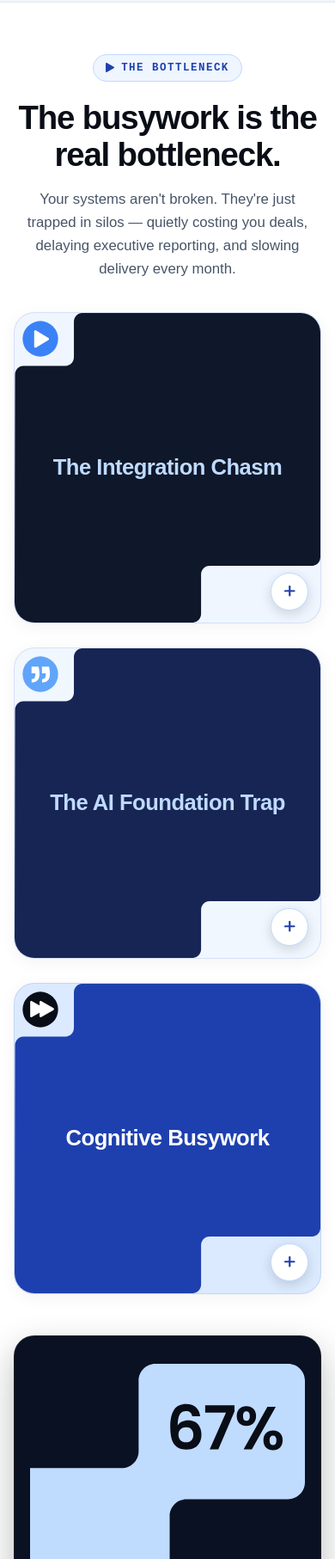
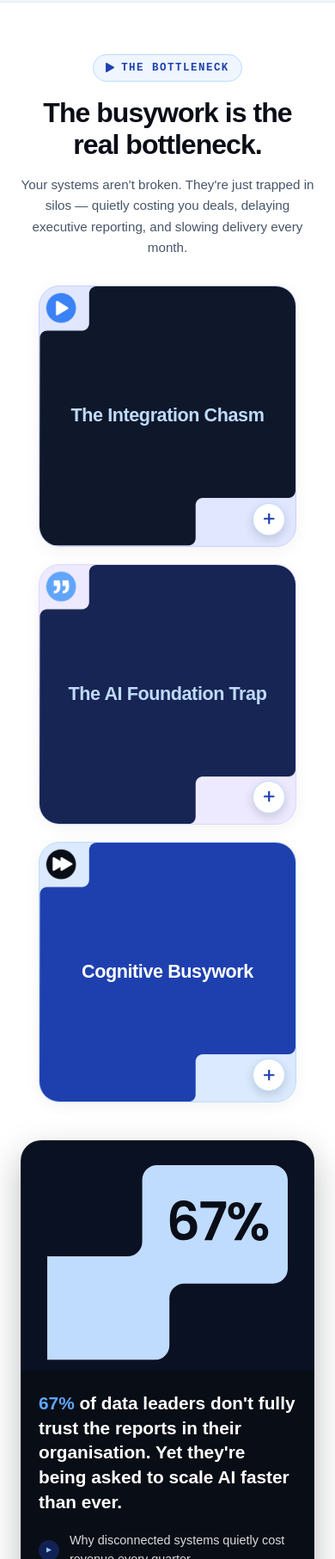
Before and after one commit to PravinG0/Aark-Innovations, a plain HTML site: page index.html in a window 390 px wide. Shown: the part 5462-7275 px from the top of the page at 86% size. Drawn offline with Linux system fonts and the light colour scheme.

Commit message:
Refine Section 06: reduce container width to 980px, adjust box dimensions, and add authentic scale and icon zoom hover micro-interactions

```diff
--- a/styles.css
+++ b/styles.css
@@ -2658,19 +2658,28 @@ button {
 /* ==========================================================================
    SECTION 06: EVENT HIGHLIGHTS & BOTTLENECK / THE DATA TRUST GAP
    Theme: Royal Blue (#1e40af), Deep Navy (#090d16 / #172554), Soft Tints
-   Preserving 1:1 original visual layout, notched cards & interactive reveals
+   Preserving 1:1 Ataccama layout proportions & authentic micro-interactions
    ========================================================================== */
 .event-highlights {
-  padding: 100px 0 120px;
+  padding: 90px 0 110px;
   overflow: hidden;
   background-color: #ffffff;
   border-top: 1px solid var(--grid-line, #e2e8f0);
 }
 
+/* Reduced Container Width: 980px max-width, comfortably centered */
+.event-highlights .shell {
+  max-width: 980px !important;
+  width: calc(100% - 48px) !important;
+  margin-inline: auto !important;
+  padding-left: 0 !important;
+  padding-right: 0 !important;
+}
+
 .event-highlights__header {
   text-align: center;
-  max-width: 820px;
-  margin: 0 auto 56px;
+  max-width: 720px;
+  margin: 0 auto 48px;
 }
 
 .event-highlights__header .eyebrow-badge {
@@ -2687,7 +2696,7 @@ button {
   border: 1px solid #bfdbfe;
   padding: 6px 14px;
   border-radius: 999px;
-  margin-bottom: 20px;
+  margin-bottom: 18px;
 }
 
 .event-highlights__header .eyebrow-badge svg {
@@ -2701,66 +2710,70 @@ button {
 
 .event-highlights__title {
   font-family: var(--font-display, 'ClashGrotesk', sans-serif);
-  font-size: clamp(2.4rem, 4.5vw, 3.5rem);
+  font-size: clamp(2rem, 3.8vw, 2.75rem);
   font-weight: 700;
   letter-spacing: -0.03em;
   color: #090d16;
-  line-height: 1.12;
-  margin-bottom: 18px;
+  line-height: 1.15;
+  margin-bottom: 16px;
 }
 
 .event-highlights__subtitle {
   font-family: var(--font-body, sans-serif);
-  font-size: clamp(1.05rem, 1.5vw, 1.2rem);
+  font-size: clamp(0.95rem, 1.25vw, 1.05rem);
   color: #475569;
   line-height: 1.6;
-  max-width: 680px;
+  max-width: 600px;
   margin: 0 auto;
 }
 
-/* 3-Card Interactive Grid */
+/* 3-Card Interactive Grid: Compact Width (max 960px) & 20px gaps */
 .cards-grid {
   display: grid;
-  grid-template-columns: repeat(3, 1fr);
-  gap: 28px;
-  margin-bottom: 48px;
-}
-
-/* Zoom Card Component */
+  grid-template-columns: repeat(3, minmax(0, 300px));
+  justify-content: center;
+  gap: 20px;
+  margin-bottom: 44px;
+}
+
+/* Compact Zoom Card (max-width: 300px, aspect-ratio: 267 / 270) */
 .fwrd-zoom-card {
   position: relative;
   width: 100%;
+  max-width: 300px;
   aspect-ratio: 267 / 270;
   border-radius: 24px;
   overflow: hidden;
   cursor: pointer;
-  padding: 24px;
+  padding: 20px;
   display: flex;
   align-items: center;
   justify-content: center;
-  border: 1px solid rgba(30, 64, 175, 0.12);
-  box-shadow: 0 4px 20px rgba(9, 13, 22, 0.05);
-  transition: transform 0.4s cubic-bezier(0.16, 1, 0.3, 1), box-shadow 0.4s cubic-bezier(0.16, 1, 0.3, 1), border-color 0.3s ease;
+  box-shadow: 0 4px 18px rgba(9, 13, 22, 0.05);
+  transform: translateZ(0);
+  transition: transform 0.35s cubic-bezier(0.16, 1, 0.3, 1), box-shadow 0.35s cubic-bezier(0.16, 1, 0.3, 1);
   user-select: none;
 }
 
 .fwrd-zoom-card:hover {
-  transform: translateY(-6px);
-  box-shadow: 0 16px 36px rgba(30, 64, 175, 0.15);
-  border-color: #1e40af;
-}
-
-/* Specific Card Outer Wrappers (Royal & Navy Accents) */
+  transform: translateY(-4px);
+  box-shadow: 0 16px 36px rgba(16, 8, 39, 0.12);
+}
+
+/* Specific Card Outer Wrappers with distinct soft backgrounds */
 .fwrd-zoom-card--purple {
-  background-color: #eff6ff;
+  background-color: #e0e7ff;
+  border: 1px solid #c7d2fe;
 }
 
 .fwrd-zoom-card--pink {
-  background-color: #f0f7ff;
+  background-color: #ede9fe;
+  border: 1px solid #ddd6fe;
 }
 
 .fwrd-zoom-card--yellow {
   background-color: #dbeafe;
+  border: 1px solid #bfdbfe;
 }
 
 /* Background Notched Silhouette SVG */
@@ -2777,6 +2790,22 @@ button {
   width: 100%;
   height: 100%;
   display: block;
+  overflow: visible;
+}
+
+/* Silhouette Vector & Icon Transitions (Ataccama Physics) */
+.fwrd-zoom-card .fwrd-background path {
+  transition: transform 0.5s cubic-bezier(0.68, -0.55, 0.27, 1.4);
+  transform-box: view-box;
+  transform-origin: 133.5px 135px;
+  will-change: transform;
+}
+
+.fwrd-zoom-card .fwrd-icon {
+  transition: transform 0.5s cubic-bezier(0.68, -0.55, 0.27, 1.4);
+  transform-box: view-box;
+  transform-origin: 22.5px 22.5px;
+  will-change: transform;
 }
 
 /* Card Title Layer (Default visible) */
@@ -2788,16 +2817,16 @@ button {
   align-items: center;
   justify-content: center;
   text-align: center;
-  padding: 32px 28px;
-  transition: opacity 0.35s cubic-bezier(0.16, 1, 0.3, 1), transform 0.35s cubic-bezier(0.16, 1, 0.3, 1);
+  padding: 24px 20px;
+  transition: opacity 0.3s ease-in-out, transform 0.3s ease-in-out;
 }
 
 .fwrd-zoom-card__title {
   font-family: var(--font-display, 'ClashGrotesk', sans-serif);
-  font-size: clamp(1.6rem, 2.2vw, 2.15rem);
+  font-size: clamp(1.35rem, 1.7vw, 1.6rem);
   font-weight: 700;
   letter-spacing: -0.02em;
-  line-height: 1.2;
+  line-height: 1.25;
 }
 
 .fwrd-zoom-card--purple .fwrd-zoom-card__title {
@@ -2819,17 +2848,17 @@ button {
   z-index: 2;
   display: flex;
   align-items: flex-start;
-  padding: 68px 28px 40px;
+  padding: 56px 20px 32px;
   opacity: 0;
-  transform: translateY(14px);
+  transform: translateY(8px);
   pointer-events: none;
-  transition: opacity 0.35s cubic-bezier(0.16, 1, 0.3, 1), transform 0.35s cubic-bezier(0.16, 1, 0.3, 1);
+  transition: opacity 0.3s ease-in-out, transform 0.3s ease-in-out;
 }
 
 .fwrd-zoom-card__desc {
   font-family: var(--font-body, sans-serif);
-  font-size: clamp(0.92rem, 1.15vw, 1.02rem);
-  line-height: 1.6;
+  font-size: clamp(0.82rem, 1vw, 0.88rem);
+  line-height: 1.5;
   font-weight: 500;
   margin: 0;
 }
@@ -2840,80 +2869,93 @@ button {
   color: #ffffff;
 }
 
-/* Active / Expanded State */
+/* ==========================================================================
+   HOVER & ACTIVE MICRO-INTERACTIONS
+   - Silhouette scales up by 3, cleanly covering the entire box
+   - Play/Badge icon in top-left scales up by 1.5
+   - Title fades out, description fades in
+   - Plus flips to Minus
+   ========================================================================== */
+.fwrd-zoom-card:hover .fwrd-background path,
+.fwrd-zoom-card.is-active .fwrd-background path {
+  transform: scale(3);
+}
+
+.fwrd-zoom-card:hover .fwrd-icon,
+.fwrd-zoom-card.is-active .fwrd-icon {
+  transform: scale(1.5);
+}
+
+.fwrd-zoom-card:hover .fwrd-zoom-card__title-layer,
 .fwrd-zoom-card.is-active .fwrd-zoom-card__title-layer {
   opacity: 0;
-  transform: translateY(-14px);
+  transform: translateY(-8px);
   pointer-events: none;
 }
 
+.fwrd-zoom-card:hover .fwrd-zoom-card__text-layer,
 .fwrd-zoom-card.is-active .fwrd-zoom-card__text-layer {
   opacity: 1;
   transform: translateY(0);
   pointer-events: auto;
 }
 
-/* Bottom Right Corner Cutout Toggle Button */
+/* Corner Cutout Toggle Button */
 .fwrd-zoom-card__toggle {
   position: absolute;
-  bottom: 14px;
-  right: 14px;
+  bottom: 12px;
+  right: 12px;
   z-index: 3;
-  width: 44px;
-  height: 44px;
+  width: 38px;
+  height: 38px;
   border-radius: 50%;
   background: #ffffff;
   display: flex;
   align-items: center;
   justify-content: center;
-  box-shadow: 0 4px 14px rgba(0, 0, 0, 0.15);
-  transition: transform 0.3s cubic-bezier(0.34, 1.56, 0.64, 1), background 0.2s ease;
+  box-shadow: 0 4px 12px rgba(0, 0, 0, 0.15);
+  transition: transform 0.35s cubic-bezier(0.34, 1.56, 0.64, 1), background 0.2s ease, border-color 0.2s ease;
   cursor: pointer;
   border: 1px solid #bfdbfe;
 }
 
-.fwrd-zoom-card:hover .fwrd-zoom-card__toggle {
-  transform: scale(1.1);
-  background: #eff6ff;
-  border-color: #1e40af;
-}
-
-.fwrd-zoom-card__toggle-plus,
-.fwrd-zoom-card__toggle-minus {
-  transition: transform 0.3s cubic-bezier(0.16, 1, 0.3, 1), opacity 0.25s ease;
-}
-
-.fwrd-zoom-card__toggle-minus {
-  display: none;
-}
-
+.fwrd-zoom-card:hover .fwrd-zoom-card__toggle-plus,
 .fwrd-zoom-card.is-active .fwrd-zoom-card__toggle-plus {
   display: none;
 }
 
+.fwrd-zoom-card:hover .fwrd-zoom-card__toggle-minus,
 .fwrd-zoom-card.is-active .fwrd-zoom-card__toggle-minus {
   display: block;
 }
 
+.fwrd-zoom-card:hover .fwrd-zoom-card__toggle,
 .fwrd-zoom-card.is-active .fwrd-zoom-card__toggle {
   transform: rotate(180deg);
   background: #1e40af;
   border-color: #1e40af;
 }
 
+.fwrd-zoom-card:hover .fwrd-zoom-card__toggle-minus line,
 .fwrd-zoom-card.is-active .fwrd-zoom-card__toggle-minus line {
   stroke: #ffffff;
 }
 
-/* Lower Stat Banner (67% Callout) */
+.fwrd-zoom-card__toggle-minus {
+  display: none;
+}
+
+/* Lower Stat Banner (67% Callout) - Matching the 960px width */
 .stat-banner {
+  max-width: 960px;
+  margin: 0 auto;
   background-color: #090d16;
   border: 1px solid rgba(255, 255, 255, 0.08);
   border-radius: 24px;
   overflow: hidden;
   box-shadow: 0 16px 40px rgba(9, 13, 22, 0.28);
   display: grid;
-  grid-template-columns: 340px 1fr;
+  grid-template-columns: 300px 1fr;
   align-items: center;
   position: relative;
 }
@@ -2926,18 +2968,18 @@ button {
   justify-content: center;
   background: rgba(30, 64, 175, 0.08);
   overflow: hidden;
-  padding: 16px;
+  padding: 12px;
 }
 
 .stat-banner__art svg {
   width: 100%;
   height: auto;
-  max-width: 320px;
+  max-width: 280px;
   display: block;
 }
 
 .stat-banner__content {
-  padding: 56px 48px;
+  padding: 44px 40px;
   display: flex;
   flex-direction: column;
   justify-content: center;
@@ -2945,18 +2987,18 @@ button {
 
 .stat-banner__heading {
   font-family: var(--font-display, 'ClashGrotesk', sans-serif);
-  font-size: clamp(1.45rem, 2.2vw, 1.95rem);
+  font-size: clamp(1.3rem, 1.8vw, 1.65rem);
   font-weight: 600;
   color: #ffffff;
   line-height: 1.38;
-  margin-bottom: 24px;
+  margin-bottom: 20px;
 }
 
 .stat-banner__list {
   list-style: none;
   display: flex;
   flex-direction: column;
-  gap: 16px;
+  gap: 14px;
   padding: 0;
   margin: 0;
 }
@@ -2965,7 +3007,7 @@ button {
   display: flex;
   align-items: center;
   gap: 12px;
-  font-size: clamp(0.95rem, 1.2vw, 1.05rem);
+  font-size: clamp(0.9rem, 1.1vw, 1rem);
   color: rgba(255, 255, 255, 0.85);
   font-weight: 500;
   transition: color 0.18s ease, transform 0.18s ease;
@@ -2978,8 +3020,8 @@ button {
 }
 
 .stat-banner__item-icon {
-  width: 26px;
-  height: 26px;
+  width: 24px;
+  height: 24px;
   flex-shrink: 0;
   display: inline-flex;
   align-items: center;
@@ -2999,7 +3041,7 @@ button {
 /* Responsive Breakpoints for Section 06 */
 @media (max-width: 992px) {
   .cards-grid {
-    grid-template-columns: repeat(2, 1fr);
+    grid-template-columns: repeat(2, minmax(0, 300px));
   }
 
   .stat-banner {
@@ -3007,18 +3049,18 @@ button {
   }
 
   .stat-banner__art {
-    padding-top: 32px;
+    padding-top: 28px;
   }
 
   .stat-banner__content {
-    padding: 36px 32px 48px;
-  }
-}
-
-@media (max-width: 640px) {
+    padding: 32px 28px 40px;
+  }
+}
+
+@media (max-width: 680px) {
   .cards-grid {
     grid-template-columns: 1fr;
-    max-width: 380px;
+    max-width: 300px;
     margin-left: auto;
     margin-right: auto;
   }
@@ -3028,10 +3070,10 @@ button {
   }
 
   .event-highlights__header {
-    margin-bottom: 36px;
+    margin-bottom: 32px;
   }
 
   .stat-banner__content {
-    padding: 28px 20px 36px;
-  }
-}
+    padding: 24px 20px 32px;
+  }
+}
```
